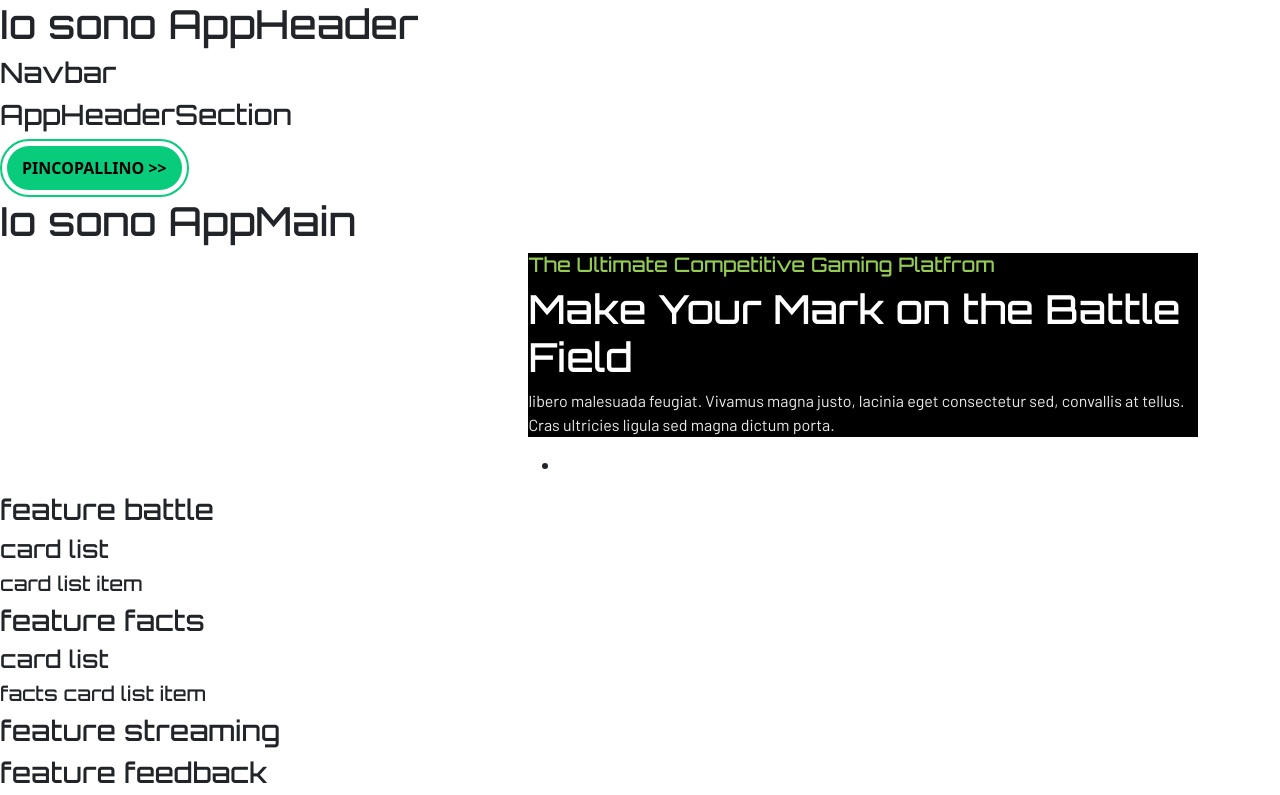
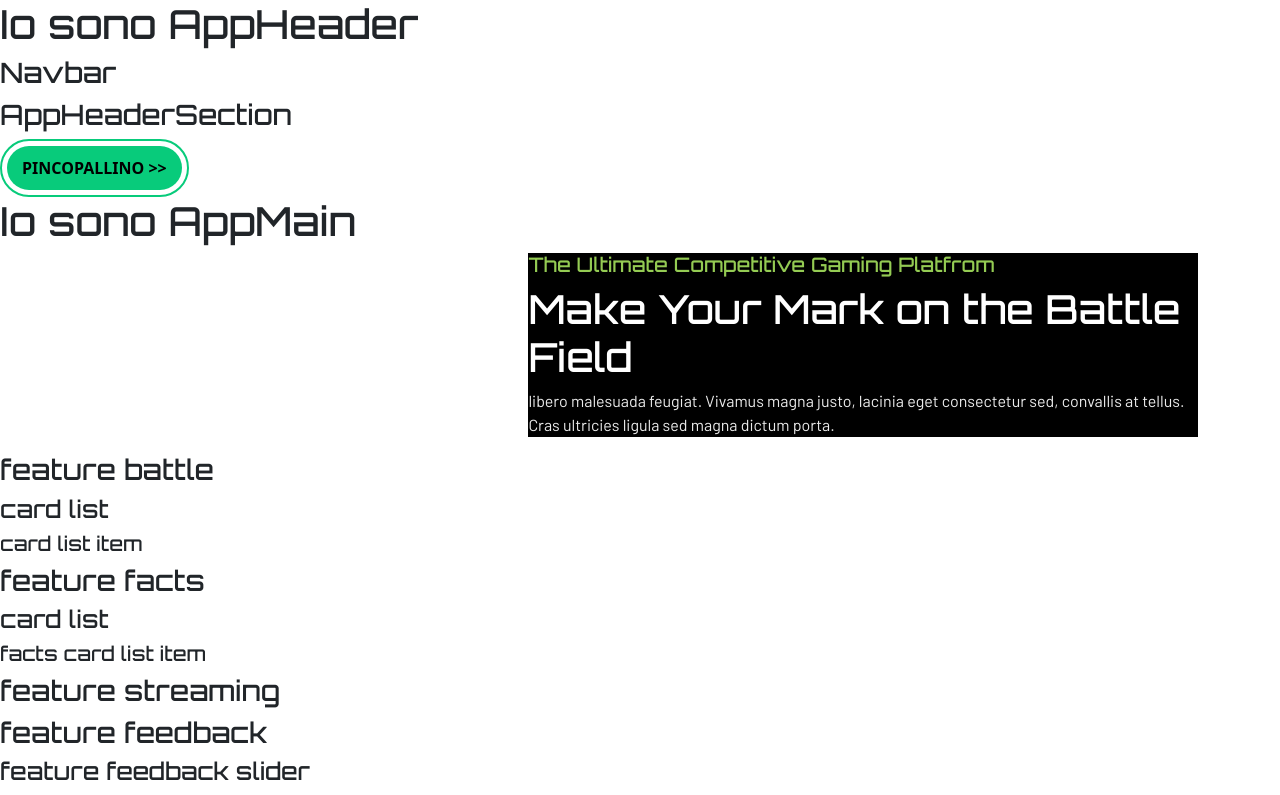
Before and after one commit to orazi-paolo/proj-html-vuejs, a Vue app: page / in a window 1280 px wide. Shown: the top 795 px of the page. Built offline with nearby package versions, Linux system fonts and the light colour scheme.

Commit message:
added props for listGaming[]

```diff
--- a/src/components/appMain-feature/featureMakeYourMark/AppMainFeatureMakeYourMarkCardList.vue
+++ b/src/components/appMain-feature/featureMakeYourMark/AppMainFeatureMakeYourMarkCardList.vue
@@ -34,11 +34,17 @@ export default {
 
 <!-- AppMainFeatureMakeYourMarkCardList -->
 <template>
-    <ul>
-        <AppMainFeatureMakeYourMarkCardListItem />
+    <ul id="list-gaming">
+        <AppMainFeatureMakeYourMarkCardListItem
+            v-for="(item, index) in listGaming" :key="index" :item="item"
+        />
     </ul>
 </template>
 
 <style lang="scss">
 
+ #list-gaming{
+    list-style-type: none;
+ }
+
 </style>
--- a/src/components/appMain-feature/featureMakeYourMark/AppMainFeatureMakeYourMarkCardListItem.vue
+++ b/src/components/appMain-feature/featureMakeYourMark/AppMainFeatureMakeYourMarkCardListItem.vue
@@ -3,6 +3,12 @@ export default {
   data(){
     return{
 
+    }
+  },
+  props:{
+    item:{
+      type: Object,
+      Required: true
     }
   },
   components: {
```
